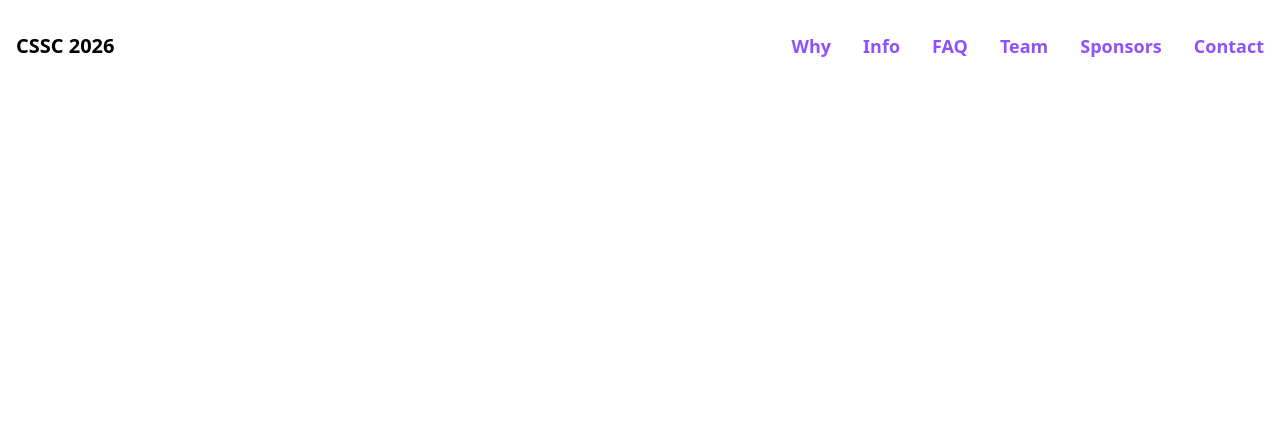
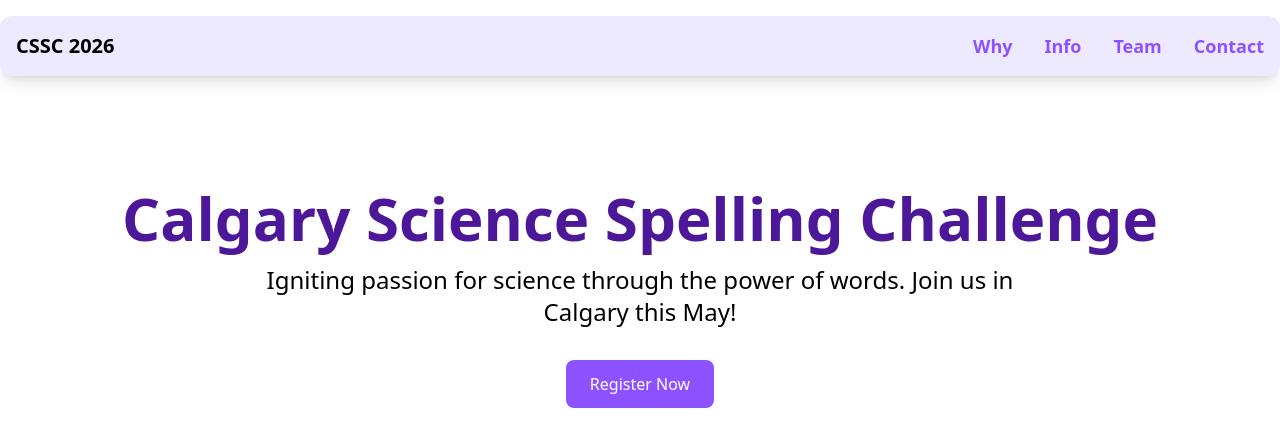
Before and after one commit to Flaryiest/csschallenge-design, a plain HTML site: page index.html in a window 1280 px wide. Drawn offline with nearby package versions, Linux system fonts and the light colour scheme.

Commit message:
hero element

```diff
--- a/index.html
+++ b/index.html
@@ -8,7 +8,7 @@
     </head>
     <body>
         <div class="container mx-auto font-sans">
-            <header class="flex justify-between items-center mx-auto my-4 p-4">
+            <header class="flex justify-between items-center mx-auto my-4 p-4 border-solid border-violet-200 bg-violet-100 rounded-xl shadow-lg">
                 <div class="text-xl font-bold text-violet-2000 flex-shrink-0">
                     CSSC 2026
                 </div>
@@ -20,14 +20,9 @@
                         <li>
                             <a href="https://calgaryscience.ca" class="text-violet-500 hover:text-violet-700">Info</a>
                         </li>
-                        <li>
-                            <a href="https://calgaryscience.ca" class="text-violet-500 hover:text-violet-700">FAQ</a>
-                        </li>
+
                         <li>
                             <a href="https://calgaryscience.ca" class="text-violet-500 hover:text-violet-700">Team</a>
-                        </li>
-                        <li>
-                            <a href="https://calgaryscience.ca" class="text-violet-500 hover:text-violet-700">Sponsors</a>
                         </li>
                         <li>
                             <a href="https://calgaryscience.ca" class="text-violet-500 hover:text-violet-700">Contact</a>
@@ -35,6 +30,21 @@
                     </ul>
                 </nav>
             </header>
+
+            <main class="mx-auto my-8">
+                <section class="hero text-center p-8 border-solid border-violet-200 mt-20">
+                    <h1 class="text-4xl md:text-6xl font-bold text-violet-900 mb-4">
+                        Calgary Science Spelling Challenge
+                    </h1>
+                    <p class="text-xl md:text-2xl font-medium max-w-3xl mx-auto">
+                        Igniting passion for science through the power of words. Join us in Calgary this May!
+                    </p>
+
+                    <a href="https://calgaryscience.ca/register" class="inline-block mt-8 bg-violet-500 text-white px-6 py-3 rounded-lg hover:bg-violet-600 transition duration-300">
+                        Register Now
+                    </a>
+                </section>
+            </main>
         </div>
     </body>
 </html>
```
